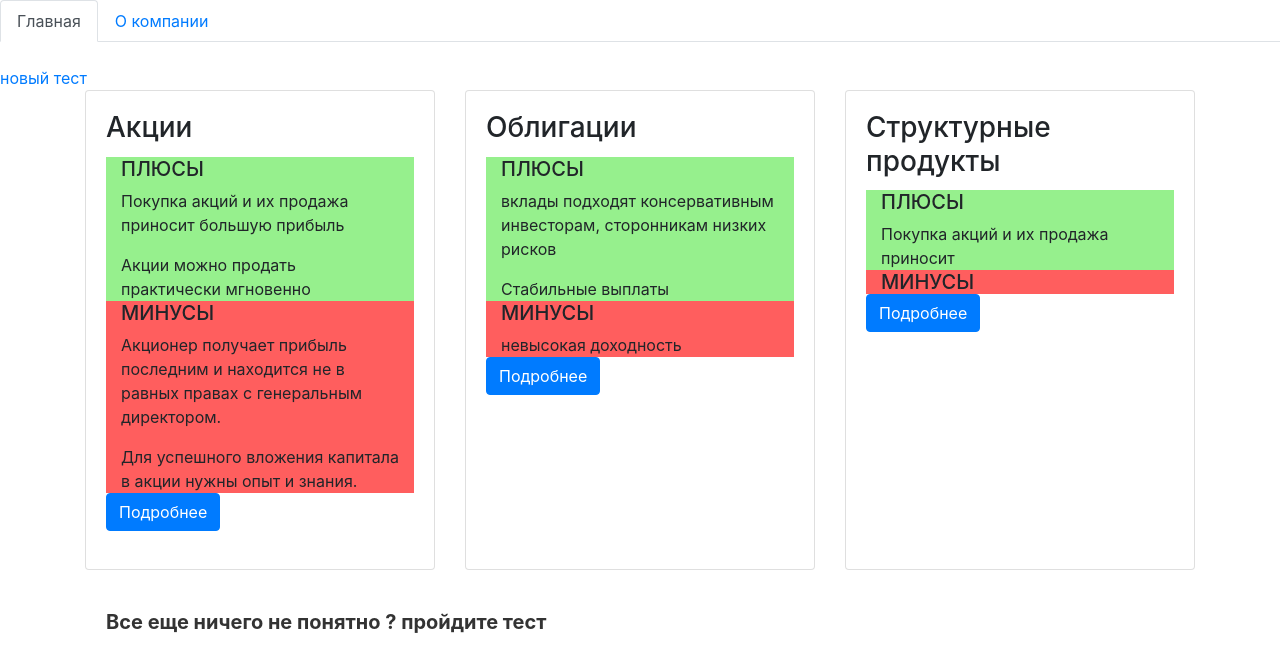
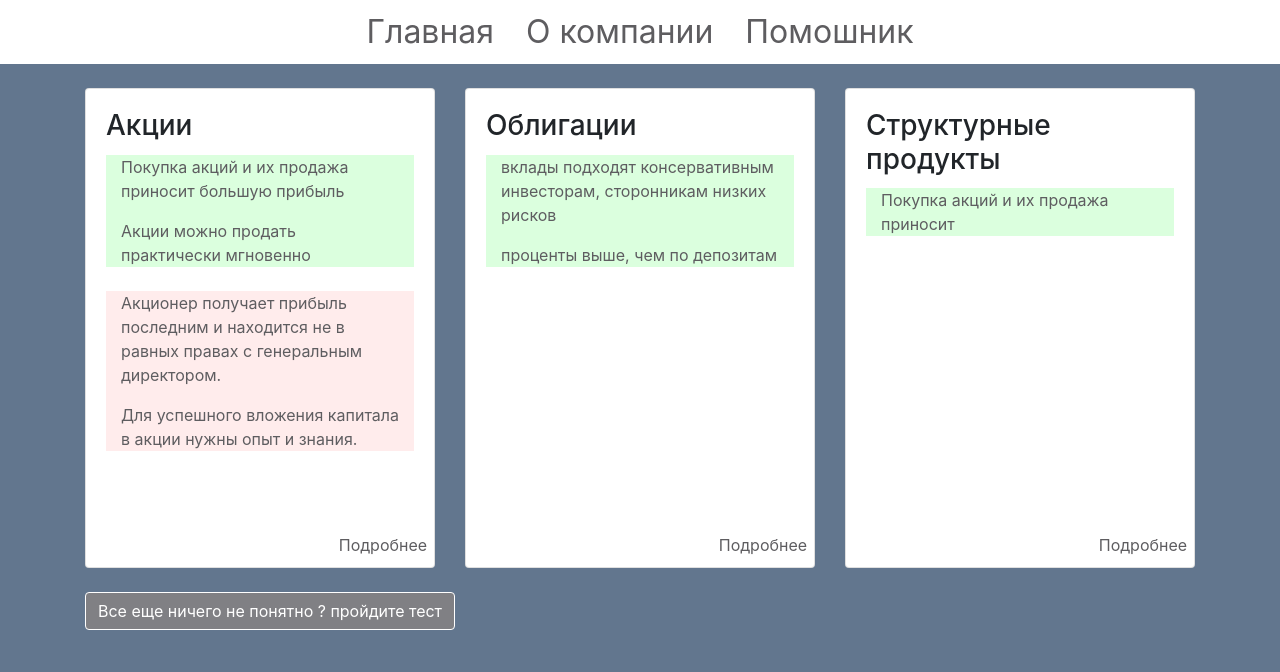
Before and after one commit to theDimZone/hackgenesis, an Angular app: page / in a window 1280 px wide. Shown: the top 672 px of the page. Built offline with nearby package versions, Linux system fonts and the light colour scheme.

Commit message:
sdelal stil

```diff
--- a/src/app/app.component.html
+++ b/src/app/app.component.html
@@ -1,6 +1,6 @@
-<ul ngbNav #nav="ngbNav" class="nav-tabs">
-  <li ngbNavItem>
-    <a ngbNavLink routerLink="/" id="pills-home-tab">Главная</a>
+<ul ngbNav #nav="ngbNav" class="nav justify-content-center" style="background-color:#FFFFFF;height:4rem;" >
+  <li ngbNavItem >
+    <a ngbNavLink routerLink="/" id="pills-home-tab" style="color: #5E5D60; font-size: 200%;">Главная</a>
 
   </li>
   <!--<li ngbNavItem>
@@ -8,14 +8,19 @@
 
   </li>-->
   <li ngbNavItem>
-    <a ngbNavLink routerLink="/about" id="pills-home-tab">О компании</a>
+    <a ngbNavLink routerLink="/about" id="pills-home-tab" style="color: #5E5D60; font-size: 200%;">О компании</a>
+  </li>
 
+  <li ngbNavItem>
+    <a ngbNavLink routerLink="/about" id="pills-home-tab" style="color: #5E5D60; font-size: 200%;">Помошник</a>
   </li>
 </ul>
 
 <div [ngbNavOutlet]="nav"></div>
+  <div class="container-fluid" style="background-color: #62768E;">
+
 <br>
-<a routerLink="/test-lending"> новый тест</a>
+<!--<a routerLink="/test-lending"> новый тест</a>-->
 
 
 
@@ -24,4 +29,5 @@
   <a routerLink="/test">Тест</a>
   <a routerLink="/about">О компании</a>
 </nav>-->
-<router-outlet></router-outlet>
+<router-outlet ></router-outlet>
+</div>
--- a/src/app/components/index-page/index-page.component.css
+++ b/src/app/components/index-page/index-page.component.css
@@ -0,0 +1,10 @@
+#More {
+        position: absolute;
+        bottom:2%;
+        right: 2%;
+        color: #5E5D60;
+    }
+
+#InfoText{
+  color: #5E5D60;
+}
--- a/src/app/components/index-page/index-page.component.html
+++ b/src/app/components/index-page/index-page.component.html
@@ -1,29 +1,32 @@
 
 <div *ngIf="toggle1">
-  <div class="container">
+  <div class="container" style="background-color: #62768E;">
     <div class="row">
       <div class="col-sm">
         <div class="card" style="height: 30rem;">
           <!--<img src="..." class="card-img-top" alt="...">-->
         <div class="card-body">
-          <h3 class="card-title">Акции</h3>
+          <h3 class="card-title" id="HeadText">Акции</h3>
             <div class="container">
-              <div class="row">
-                <div class="col"  style="background-color: #96f08d;">
-                  <h5 class="card-text" >ПЛЮСЫ </h5>
-                    <p class="card-text">Покупка акций и их продажа приносит большую прибыль</p>
-                    <p class="card-text">Акции можно продать практически мгновенно</p>
+              <div class="row" >
+                <div class="col"  style="background-color: #00ff1a24;">
+
+                    <p class="card-text" style="color: #5E5D60;">Покупка акций и их продажа приносит большую прибыль</p>
+
+                    <p class="card-text" style="color: #5E5D60;">Акции можно продать практически мгновенно</p>
                   </div>
                     </div>
+                    <br>
                   <div class="row">
-                  <div class="col" style="background-color: #ff5e5e;">
-                    <h5 class="card-text">МИНУСЫ</h5>
-                      <p class="card-text">Акционер получает прибыль последним и находится не в равных правах с генеральным директором.</p>
-                      <p class="card-text">Для успешного вложения капитала в акции нужны опыт и знания.</p>
+                  <div class="col" style="background-color: #ff000013;">
+
+                      <p class="card-text"  id="InfoText">Акционер получает прибыль последним и находится не в равных правах с генеральным директором.</p>
+
+                      <p class="card-text"  id="InfoText">Для успешного вложения капитала в акции нужны опыт и знания.</p>
                     </div>
                 </div>
               </div>
-          <a href="#" class="btn btn-primary" (click)="showStock()">Подробнее</a>
+          <a href="#" class="card-link" (click)="showStock()" id="More">Подробнее</a>
         </div>
       </div>
     </div>
@@ -34,21 +37,21 @@
           <h3 class="card-title">Облигации</h3>
           <div class="container">
             <div class="row">
-              <div class="col"  style="background-color: #96f08d;">
-                <h5 class="card-text" >ПЛЮСЫ </h5>
-                  <p class="card-text">вклады подходят консервативным инвесторам, сторонникам низких рисков</p>
-                  <p class="card-text">Стабильные выплаты</p>
+                <div class="col"  style="background-color:  #00ff1a24;">
+
+                  <p class="card-text"  id="InfoText">вклады подходят консервативным инвесторам, сторонникам низких рисков</p>
+                  <p class="card-text"  id="InfoText">проценты выше, чем по депозитам</p>
                 </div>
                   </div>
+                    <br>
                 <div class="row">
-                <div class="col" style="background-color: #ff5e5e;">
-                  <h5 class="card-text">МИНУСЫ</h5>
-                  <p class="card-text">невысокая доходность</p>
+                  <div class="col" style="background-color:   #ff000013;">
+
 
                   </div>
               </div>
             </div>
-          <a href="#" class="btn btn-primary" (click)="showBonds()" >Подробнее</a>
+          <a id="More" href="#" class="card-link" (click)="showBonds()" >Подробнее</a>
         </div>
       </div>
     </div>
@@ -59,25 +62,26 @@
           <h3 class="card-title">Структурные продукты</h3>
           <div class="container">
             <div class="row">
-              <div class="col"  style="background-color: #96f08d;">
-                <h5 class="card-text" >ПЛЮСЫ </h5>
-                  <p class="card-text">Покупка акций и их продажа приносит</p>
+  <div class="col"  style="background-color:  #00ff1a24;">
+
+                  <p class="card-text"  id="InfoText">Покупка акций и их продажа приносит</p>
                 </div>
                   </div>
+                    <br>
                 <div class="row">
-                <div class="col" style="background-color: #ff5e5e;">
-                  <h5 class="card-text">МИНУСЫ</h5>
+                  <div class="col" style="background-color:  #ff000013;">
+
                   </div>
               </div>
             </div>
-          <a href="#" class="btn btn-primary" (click)="showProducts()">Подробнее</a>
+          <a href="#" class="card-link" (click)="showProducts()" id="More">Подробнее</a>
         </div>
       </div>
     </div>
   </div>
   <br>
 
-  <a href="#" class="btn btn-lg btn-secondary newlink" routerLink="/test">Все еще ничего не понятно ?  пройдите тест</a>
+  <a href="#" class="btn btn-primary" routerLink="/test" style="background-color:  #808084; border-color:#FFFFFF ">Все еще ничего не понятно ?  пройдите тест</a>
 
   </div>
 </div>
@@ -91,11 +95,11 @@
         <!--<img src="..." class="card-img-top" alt="...">-->
         <div class="card-body" style=" height: 30rem;">
           <h5 class="card-title">Акции</h5>
-          <p class="card-text">Акции – это ценные бумаги, которые обеспечивают ее владельцу долю в капитале компании.</p>
+          <p class="card-text" id="InfoText">Акции – это ценные бумаги, которые обеспечивают ее владельцу долю в капитале компании.</p>
             <br>
-              <p class="card-text">Акции могут приносить своим владельцам следующие доходы: выплаты по акциям (дивиденды) и прирост курсовой стоимости (то есть рыночных цен на акции).</p>
-          <p class="card-text">ПОДРОБНАЯ ИНФОРМАЦИЯ</p>
-          <a href="#" class="btn btn-lg btn-secondary newlink" (click)="showStock()">Закрыть</a>
+              <p class="card-text" id="InfoText">Акции могут приносить своим владельцам следующие доходы: выплаты по акциям (дивиденды) и прирост курсовой стоимости (то есть рыночных цен на акции).</p>
+          <p class="card-text"id="InfoText">ПОДРОБНАЯ ИНФОРМАЦИЯ</p>
+          <a href="#" id="More" class="card-link" (click)="showStock()">Закрыть</a>
         </div>
       </div>
     </div>
@@ -111,8 +115,8 @@
       <!--<img src="..." class="card-img-top" alt="...">-->
           <div class="card-body" style=" height: 30rem;">
           <h5 class="card-title">Облигации</h5>
-          <p class="card-text">ПОДРОБНАЯ ИНФОРМАЦИЯ</p>
-<a href="#" class="btn btn-lg btn-secondary newlink" (click)="showBonds()">Закрыть</a>
+          <p class="card-text"id="InfoText">ПОДРОБНАЯ ИНФОРМАЦИЯ</p>
+<a href="#" id="More" class="card-link" (click)="showBonds()">Закрыть</a>
         </div>
       </div>
     </div>
@@ -128,8 +132,8 @@
       <!--<img src="..." class="card-img-top" alt="...">-->
           <div class="card-body" style=" height: 30rem;">
           <h5 class="card-title">Структурные продукты</h5>
-          <p class="card-text">ПОДРОБНАЯ ИНФОРМАЦИЯ</p>
-<a href="#" class="btn btn-lg btn-secondary newlink" (click)="showProducts()">Закрыть</a>
+          <p class="card-text"id="InfoText">ПОДРОБНАЯ ИНФОРМАЦИЯ</p>
+<a href="#" id="More" class="card-link" (click)="showProducts()">Закрыть</a>
         </div>
       </div>
     </div>
--- a/src/styles.css
+++ b/src/styles.css
@@ -3,11 +3,15 @@
 
 html {
   font-family: 'Roboto', sans-serif;
+  background-color: #62768E;
 }
 .newlink,
 .newlink:focus,
 .newlink:hover {
   color: #fff;
+}
+container{
+  background-color: #62768E;
 }
 
 /* Custom default button */
```
